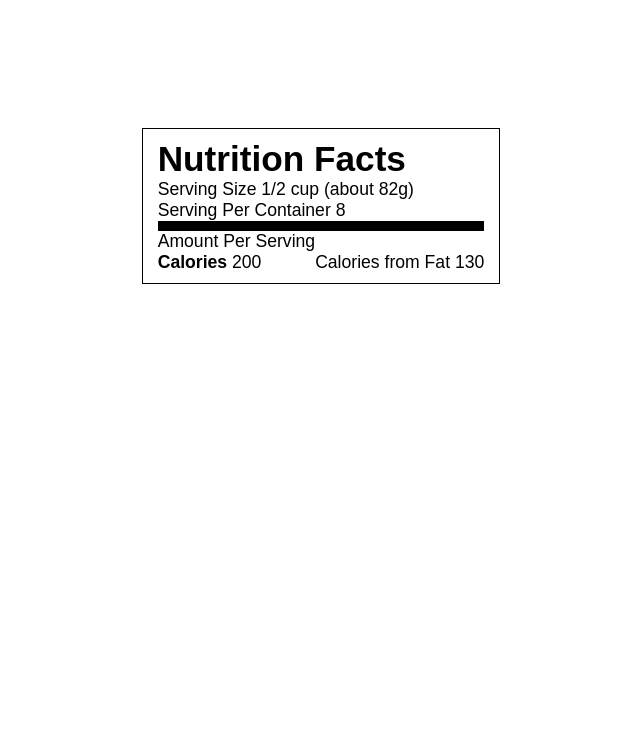
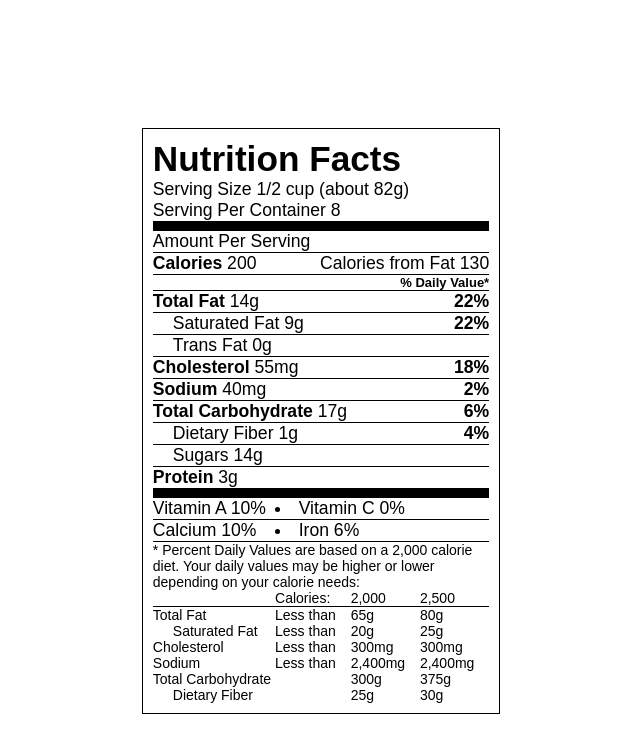
Before and after one commit to ericanafziger/nutrition-facts-table, a plain HTML site: page index.html in a window 1280 px wide. Shown: the whole page, without its empty margins (319-959 px from the left). Drawn offline with Linux system fonts and the light colour scheme.

Commit message:
add additional rows and stying to nutrition facts

```diff
--- a/css/styles.css
+++ b/css/styles.css
@@ -9,7 +9,7 @@ table {
   border-collapse: collapse;
   text-align: left;
   font-size: 1.1em;
-  margin: 0 auto;
+  /*margin: 0 auto;*/
 }
 #wrapper {
   padding: 10px;
@@ -22,9 +22,33 @@ th:first-child {
   font-size: 2em;
   font-weight: bold;
 }
-tr:nth-child(2) {
+tr:nth-child(2), tr:nth-child(14) {
   border-bottom: 10px solid black;
 }
 .bold {
   font-weight: bold;
 }
+
+tr:nth-child(n+3):nth-child(-n+13), tr:nth-child(n+15):nth-child(-n+16), tr:nth-child(18){
+  border-bottom: 1px solid black;
+}
+
+tr:nth-child(5) {
+  text-align: right;
+  font-size: 13px;
+  font-weight: bold;
+}
+
+tr:nth-child(6) td:nth-child(2),tr:nth-child(7) td:nth-child(2), tr:nth-child(4) td:nth-child(2), tr:nth-child(n+9):nth-child(-n+12) td:nth-child(2){
+  text-align: right;
+}
+
+
+tr:nth-child(7), tr:nth-child(8), tr:nth-child(12), tr:nth-child(13), tr:nth-child(24) td:first-child, tr:nth-child(20) td:first-child {
+  text-indent: 20px;
+}
+
+
+tr:nth-child(n+17):nth-child(-n+24) {
+  font-size: 14px;
+}
--- a/index.html
+++ b/index.html
@@ -8,21 +8,108 @@
     <div id="wrapper">
       <table>
         <thead>
-          <th colspan="2">Nutrition Facts</th>
+          <th colspan="4">Nutrition Facts</th>
         </thead>
         <tbody>
-          <tr>
-            <td colspan="2">Serving Size 1/2 cup (about 82g)</td>
+<!--1-->  <tr>
+            <td colspan="4">Serving Size 1/2 cup (about 82g)</td>
           </tr>
-          <tr>
-            <td colspan="2">Serving Per Container 8</td>
+<!--2-->  <tr>
+            <td colspan="4">Serving Per Container 8</td>
           </tr>
-          <tr>
-            <td>Amount Per Serving</td>
-            <tr>
-              <td><span class="bold">Calories</span> 200</td>
-              <td>Calories from Fat 130</td>
-            </tr>
+<!--3-->  <tr>
+            <td colspan="4">Amount Per Serving</td>
+          </tr>
+<!--4-->  <tr>
+            <td colspan="1"><span class="bold">Calories</span> 200</td>
+            <td colspan="3">Calories from Fat 130</td>
+          </tr>
+<!--5-->  <tr>
+            <td colspan="4">% Daily Value*</td>
+          </tr>
+<!--6-->  <tr>
+            <td colspan="2"><span class="bold">Total Fat</span> 14g</td>
+            <td colspan="2"><span class="bold">22%</span></td>
+          </tr>
+<!--7-->  <tr>
+            <td colspan="2">Saturated Fat 9g</td>
+            <td colspan="2"><span class="bold">22%</span></td>
+          </tr>
+<!--8-->  <tr>
+            <td colspan="4">Trans Fat 0g</td>
+          </tr>
+<!--9-->  <tr>
+            <td colspan="2"><span class="bold">Cholesterol</span> 55mg</td>
+            <td colspan="2"><span class="bold">18%</span></td>
+          </tr>
+<!--10-->  <tr>
+            <td colspan="2"><span class="bold">Sodium</span> 40mg</td>
+            <td colspan="2"><span class="bold">2%</span></td>
+          </tr>
+<!--11-->  <tr>
+            <td colspan="2"><span class="bold">Total Carbohydrate</span> 17g</td>
+            <td colspan="2"><span class="bold">6%</span></td>
+          </tr>
+<!--12-->  <tr>
+            <td colspan="2">Dietary Fiber 1g</td>
+            <td colspan="2"><span class="bold">4%</span></td>
+          </tr>
+<!--13-->  <tr>
+            <td colspan="4">Sugars 14g</td>
+          </tr>
+<!--14-->  <tr>
+            <td colspan="4"><span class="bold">Protein</span> 3g</td>
+          </tr>
+<!--15-->  <tr>
+            <td colspan="1">Vitamin A 10%</td>
+            <td colspan="3"><li>Vitamin C 0%</li></td>
+          </tr>
+<!--16-->  <tr>
+            <td colspan="1">Calcium 10%</td>
+            <td colspan="3"><li>Iron 6%</li></td>
+          </tr>
+<!--17-->  <tr>
+            <td colspan="4">* Percent Daily Values are based on a 2,000 calorie diet. Your daily values may be higher or lower depending on your calorie needs:</td>
+          </tr>
+<!--18-->  <tr>
+            <td></td>
+            <td>Calories: </td>
+            <td>2,000</td>
+            <td>2,500</td>
+          </tr>
+<!--19-->  <tr>
+            <td>Total Fat</td>
+            <td>Less than </td>
+            <td>65g</td>
+            <td>80g</td>
+          </tr>
+<!--20-->  <tr>
+            <td>Saturated Fat</td>
+            <td>Less than </td>
+            <td>20g</td>
+            <td>25g</td>
+          </tr>
+<!--21-->  <tr>
+            <td>Cholesterol</td>
+            <td>Less than </td>
+            <td>300mg</td>
+            <td>300mg</td>
+          </tr>
+<!--22-->  <tr>
+            <td>Sodium</td>
+            <td>Less than </td>
+            <td>2,400mg</td>
+            <td>2,400mg</td>
+          </tr>
+<!--23-->  <tr>
+            <td colspan="2">Total Carbohydrate</td>
+            <td>300g</td>
+            <td>375g</td>
+          </tr>
+<!--24-->  <tr>
+            <td colspan="2">Dietary Fiber</td>
+            <td>25g</td>
+            <td>30g</td>
           </tr>
         </tbody>
       </table>
```
